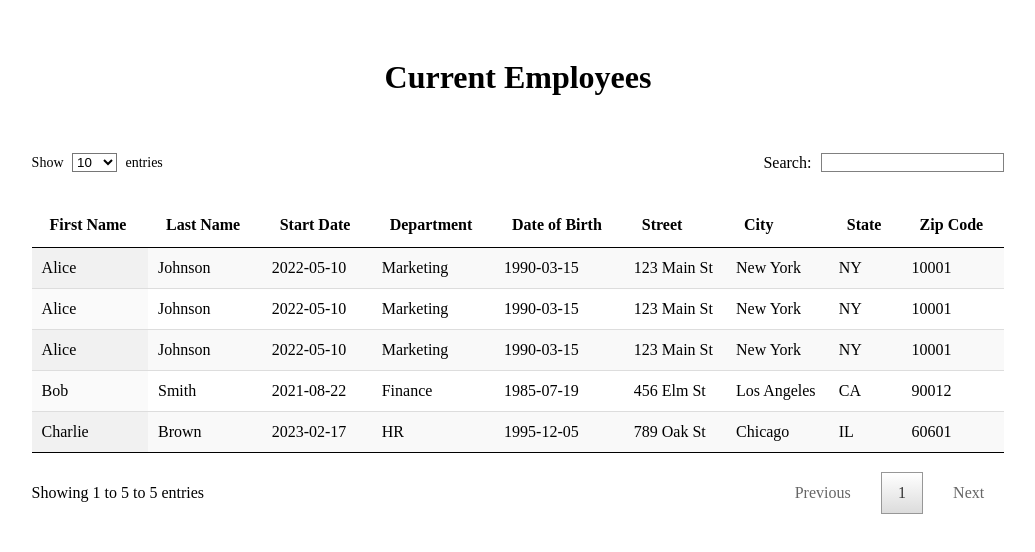
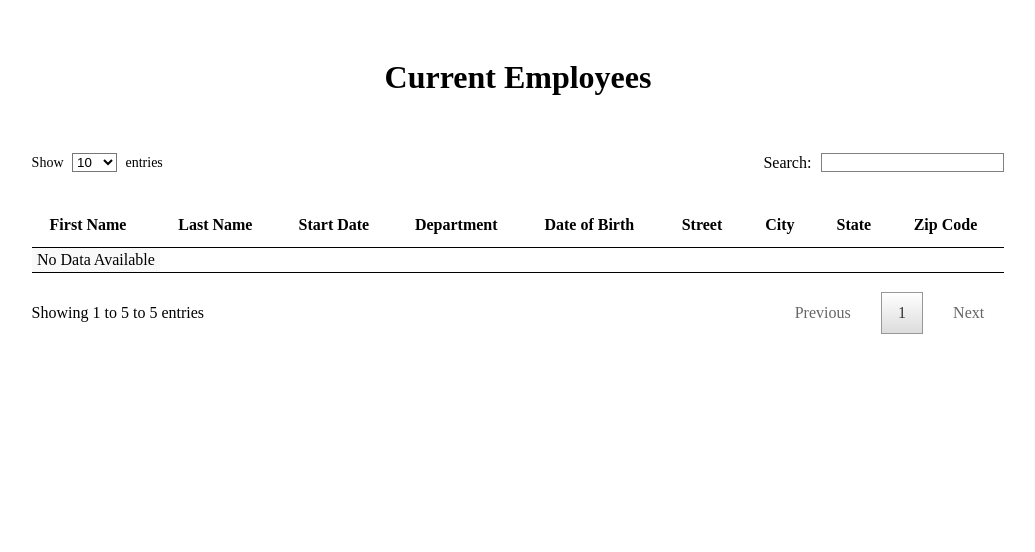
Before and after one commit to jorisbertier/HRnet, a React (Vite) app: page /employeeList in a window 1280 px wide. Shown: the top 552 px of the page, without its empty margins (122-1157 px from the left). Built offline with nearby package versions, Linux system fonts and the light colour scheme.

Commit message:
set search all elements from the table employees

```diff
--- a/src/components/Form/Form.jsx
+++ b/src/components/Form/Form.jsx
@@ -53,7 +53,7 @@ function Form() {
             zipCode: zipCode
         };
         employees.push(employee);
-        localStorage.setItem("name", JSON.stringify(employees));
+        localStorage.setItem("employees", JSON.stringify(employees));
         console.log('bien envoyé ',employee)
     }
 
--- a/src/components/Table/index.css
+++ b/src/components/Table/index.css
@@ -67,6 +67,12 @@ button {
     box-shadow: none;
 }
 
+.center-text {
+    text-align: center;
+    padding: 10px;
+}
+
+
 .table {
     width: 100%;
     border-collapse: collapse;
--- a/src/components/Table/index.jsx
+++ b/src/components/Table/index.jsx
@@ -1,37 +1,46 @@
-import React, { useMemo } from "react";
-import { useReactTable, getCoreRowModel, flexRender } from "@tanstack/react-table";
+import React, { useEffect, useMemo, useState } from "react";
+import { useReactTable, getCoreRowModel, flexRender, getFilteredRowModel } from "@tanstack/react-table";
 import './index.css'
 
 const Table = () => {
 
-    const data = useMemo(
-        () => [
-        {firstName: "Alice",lastName: "Johnson",startDate: "2022-05-10",department: "Marketing",dateOfBirth: "1990-03-15",street: "123 Main St",city: "New York",state: "NY",zipCode: "10001",},
-        {firstName: "Alice",lastName: "Johnson",startDate: "2022-05-10",department: "Marketing",dateOfBirth: "1990-03-15",street: "123 Main St",city: "New York",state: "NY",zipCode: "10001",},
-        {firstName: "Alice",lastName: "Johnson",startDate: "2022-05-10",department: "Marketing",dateOfBirth: "1990-03-15",street: "123 Main St",city: "New York",state: "NY",zipCode: "10001",},
-        {
-            firstName: "Bob",
-            lastName: "Smith",
-            startDate: "2021-08-22",
-            department: "Finance",
-            dateOfBirth: "1985-07-19",
-            street: "456 Elm St",
-            city: "Los Angeles",
-            state: "CA",
-            zipCode: "90012",
-        },
-        {
-            firstName: "Charlie",
-            lastName: "Brown",
-            startDate: "2023-02-17",
-            department: "HR",
-            dateOfBirth: "1995-12-05",
-            street: "789 Oak St",
-            city: "Chicago",
-            state: "IL",
-            zipCode: "60601",
-        },
-    ])
+
+    const [employees, setEmployees] = useState([]);
+    const [search, setSearch] = useState('')
+
+    useEffect(() => {
+        const storedEmployees = JSON.parse(localStorage.getItem('employees')) || [];
+        setEmployees(storedEmployees);
+    }, []);
+
+    // const data = useMemo(
+    //     () => [
+    //     {firstName: "Alice",lastName: "Johnson",startDate: "2022-05-10",department: "Marketing",dateOfBirth: "1990-03-15",street: "123 Main St",city: "New York",state: "NY",zipCode: "10001",},
+    //     {firstName: "Alice",lastName: "Johnson",startDate: "2022-05-10",department: "Marketing",dateOfBirth: "1990-03-15",street: "123 Main St",city: "New York",state: "NY",zipCode: "10001",},
+    //     {firstName: "Alice",lastName: "Johnson",startDate: "2022-05-10",department: "Marketing",dateOfBirth: "1990-03-15",street: "123 Main St",city: "New York",state: "NY",zipCode: "10001",},
+    //     {
+    //         firstName: "Bob",
+    //         lastName: "Smith",
+    //         startDate: "2021-08-22",
+    //         department: "Finance",
+    //         dateOfBirth: "1985-07-19",
+    //         street: "456 Elm St",
+    //         city: "Los Angeles",
+    //         state: "CA",
+    //         zipCode: "90012",
+    //     },
+    //     {
+    //         firstName: "Charlie",
+    //         lastName: "Brown",
+    //         startDate: "2023-02-17",
+    //         department: "HR",
+    //         dateOfBirth: "1995-12-05",
+    //         street: "789 Oak St",
+    //         city: "Chicago",
+    //         state: "IL",
+    //         zipCode: "60601",
+    //     },
+    // ])
 
     const columns = useMemo(
         () => [
@@ -48,12 +57,24 @@ const Table = () => {
         []
     );
 
+    const filteredData = useMemo(() => {
+        return employees.filter(employee =>
+            Object.values(employee).some(value =>
+                value.toString().toLowerCase().includes(search.toLowerCase())
+            )
+        )
+    }, [employees, search]);
+
     const table = useReactTable({
-        data,
+        data : filteredData,
         columns,
         getCoreRowModel: getCoreRowModel(),
+        getFilteredRowModel: getFilteredRowModel(),
+        // state: {
+        //     globalFilter: setSearch,
+        // },
+        // onGlobalFilterChange: setSearch,
     });
-
     return (
         <div className="table-container">
             <div className="table-controls">
@@ -67,7 +88,7 @@ const Table = () => {
                 </div>
                 <div className="search-box">
                     <label>Search:</label>
-                    <input type="text" />
+                    <input type="text" value={search} onChange={(e) => setSearch(e.target.value)} />
                 </div>
             </div>
 
@@ -95,6 +116,7 @@ const Table = () => {
                 </tr>
                 ))}
             </tbody>
+                {employees.length === 0 && <tr className="no-data">No Data Available</tr>}
             </table>
             <div className="pagination-container">
                 <div>Showing 1 to 5 to 5 entries</div>
```
